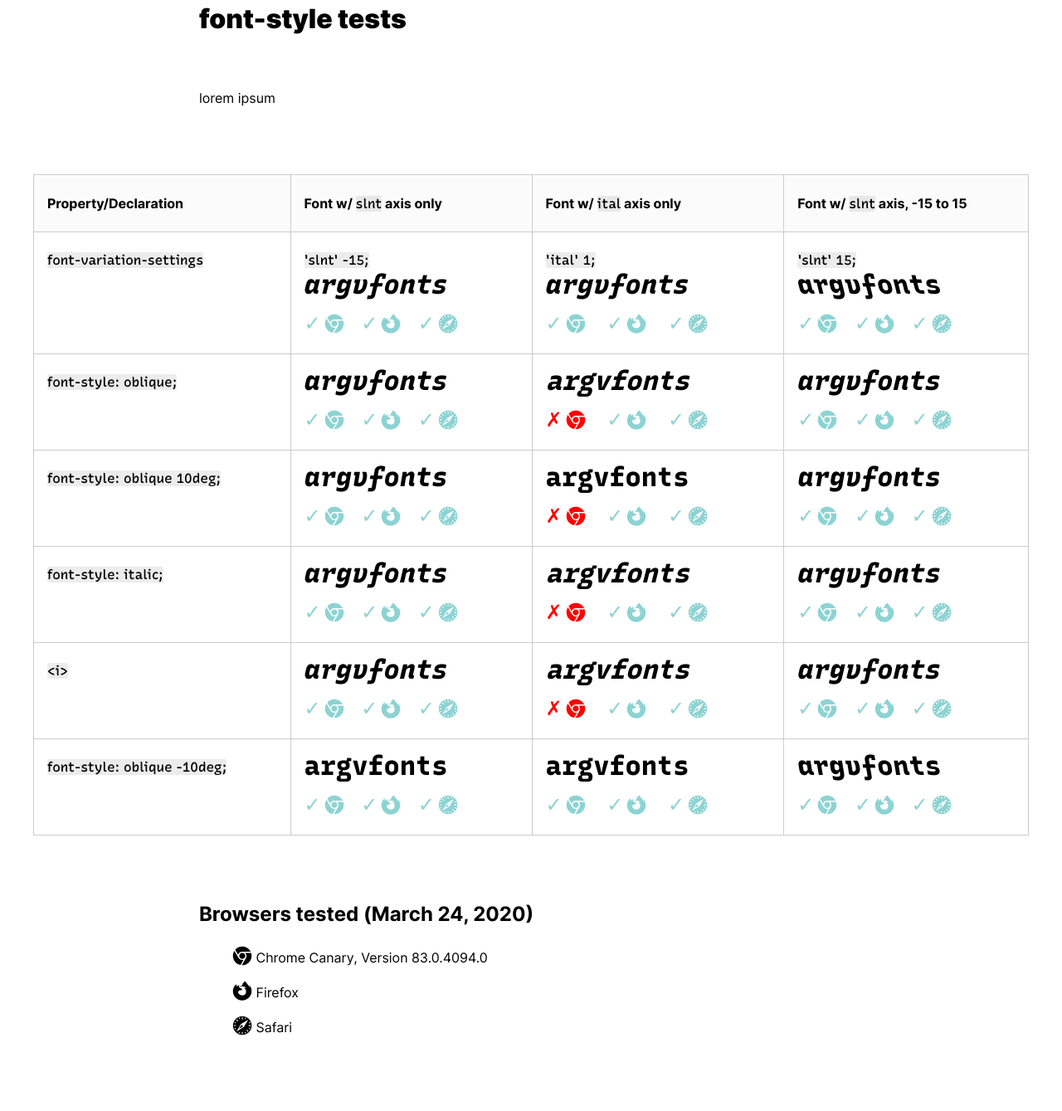
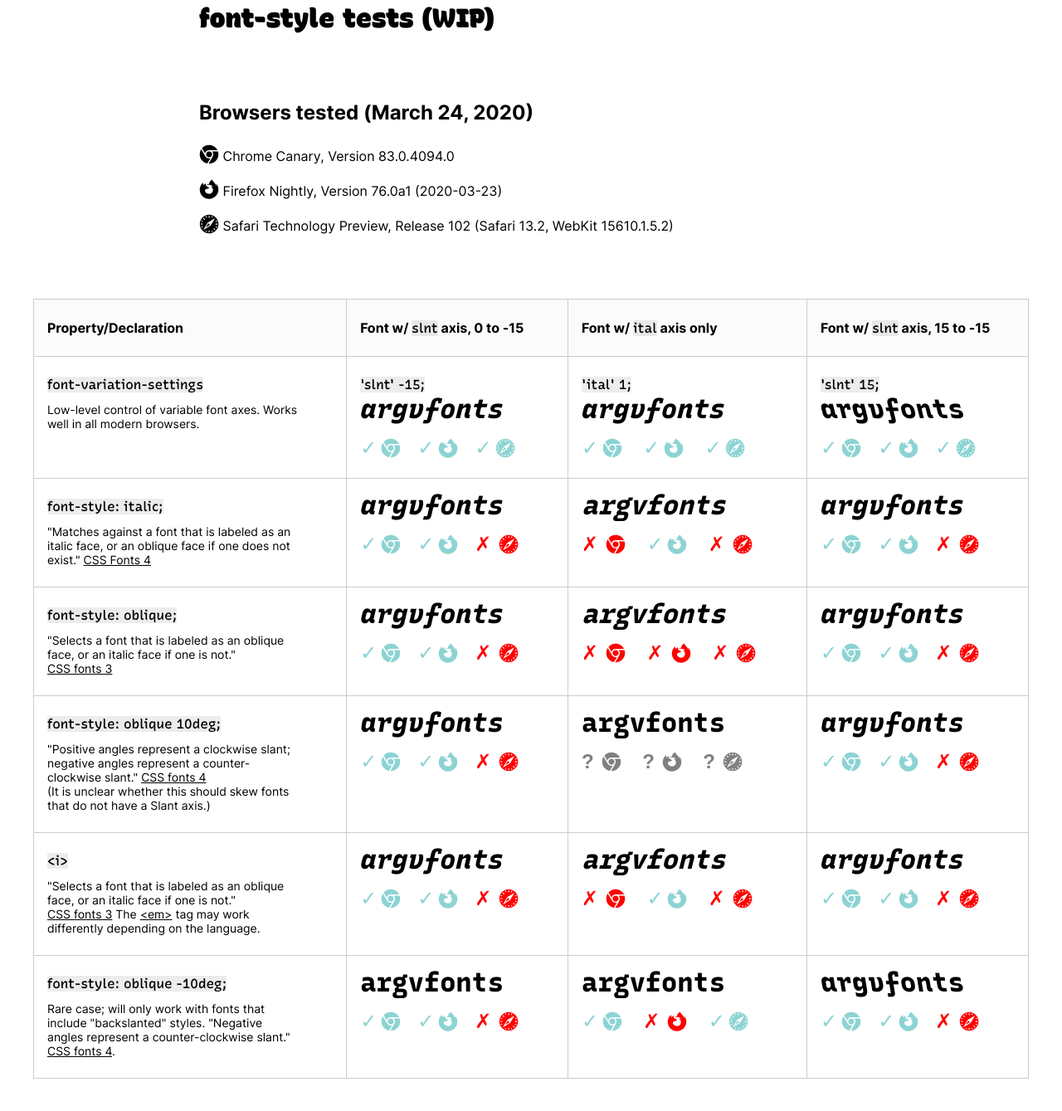
Before and after one commit to arrowtype/vf-slnt-test, a website: page slnt-ital-tests/index.html in a window 1280 px wide. Shown: the part 109-1448 px from the top of the page at 83% size. Drawn offline with Linux system fonts and the light colour scheme.

Commit message:
update status of browser support in table

```diff
--- a/slnt-ital-tests/index.html
+++ b/slnt-ital-tests/index.html
@@ -22,20 +22,50 @@
 	</svg>
 	<main>
 		<div class="centered-col">
-			<h1>font-style tests</h1>
-			<p>lorem ipsum</p>
+			<h1>font-style tests (WIP)</h1>
+			<!-- <p>
+			Takeaways for CSS Spec, Fonts Level 4:
+			</p>
+			<ul>
+				<li>
+					It is currently unclear what behavior should occur for <code>font-style: oblique XXdeg</code> if a font lacks a <code>slnt</code> axis.
+				</li>
+				<li>
+					Level 3 made it clear that <code>font-style:oblique</code> should select an italic face if an oblique one is not available.
+				</li>
+			</ul> -->
+		</div>
+		<div class="centered-col">
+			<h2>Browsers tested (March 24, 2020)</h2>
+			<ul class="browser-result">
+				<li>
+					<svg xmlns="http://www.w3.org/2000/svg" viewbox="0 0 512 512"><use xlink:href="#icon-chrome"></use></svg>
+					Chrome Canary, Version 83.0.4094.0
+				</li>
+				<li>
+					<svg xmlns="http://www.w3.org/2000/svg" viewbox="0 0 512 512"><use xlink:href="#icon-firefox"></use></svg>
+					Firefox Nightly, Version 76.0a1 (2020-03-23)
+				</li>
+				<li>
+					<svg xmlns="http://www.w3.org/2000/svg" viewbox="0 0 512 512"><use xlink:href="#icon-safari"></use></svg>
+					Safari Technology Preview, Release 102 (Safari 13.2, WebKit 15610.1.5.2)
+				</li>
+			</ul>
 		</div>
 		<table>
 		<tr>
 			<th>Property/Declaration</th>
-			<th>Font w/ <code>slnt</code> axis only</th>
+			<th>Font w/ <code>slnt</code> axis, 0 to -15</th>
 			<th>Font w/ <code>ital</code> axis only</th>
 			<!-- <th>Font w/ <code>slnt</code> & <code>ital</code> axes</th> -->
-			<th>Font w/ <code>slnt</code> axis, -15 to 15</th>
+			<th>Font w/ <code>slnt</code> axis, 15 to -15</th>
 		</tr>
 		<tr>
 			<td>
 				<code>font-variation-settings</code>
+				<div class="note">
+					Low-level control of variable font axes. Works well in all modern browsers.
+				</div>
 			</td>
 			<td>
 				<code>'slnt' -15;</code>
@@ -103,9 +133,42 @@
 			</td>
 		</tr>
 		<tr>
-			<td><code>font-style: oblique;</code></td>
 			<td>
-				<span class="slnt" style="font-style: oblique;">argvfonts</span>
+				<code>font-style: italic;</code>
+				<div class="note">
+					"Matches against a font that is labeled as an italic face, or an oblique face if one does not exist." <a href="https://drafts.csswg.org/css-fonts-4/#font-style-prop">CSS Fonts 4</a>
+				</div>
+			</td>
+			<td>
+				<span class="slnt" style="font-style: italic;">argvfonts</span>
+				<ul class="browser-result">
+					<li class="good">
+						<svg xmlns="http://www.w3.org/2000/svg" viewbox="0 0 512 512"><use xlink:href="#icon-chrome"></use></svg>
+					</li>
+					<li class="good">
+						<svg xmlns="http://www.w3.org/2000/svg" viewbox="0 0 512 512"><use xlink:href="#icon-firefox"></use></svg>
+					</li>
+					<li class="bad">
+						<svg xmlns="http://www.w3.org/2000/svg" viewbox="0 0 512 512"><use xlink:href="#icon-safari"></use></svg>
+					</li>
+				</ul>
+			</td>
+			<td class="ital">
+				<span class="ital" style="font-style: italic;">argvfonts</span>
+				<ul class="browser-result">
+					<li class="bad">
+						<svg xmlns="http://www.w3.org/2000/svg" viewbox="0 0 512 512"><use xlink:href="#icon-chrome"></use></svg>
+					</li>
+					<li class="good">
+						<svg xmlns="http://www.w3.org/2000/svg" viewbox="0 0 512 512"><use xlink:href="#icon-firefox"></use></svg>
+					</li>
+					<li class="bad">
+						<svg xmlns="http://www.w3.org/2000/svg" viewbox="0 0 512 512"><use xlink:href="#icon-safari"></use></svg>
+					</li>
+				</ul>
+			</td>
+			<!-- <td>
+				<span class="slnt_ital" style="font-style: italic;">argvfonts</span>
 				<ul class="browser-result">
 					<li class="good">
 						<svg xmlns="http://www.w3.org/2000/svg" viewbox="0 0 512 512"><use xlink:href="#icon-chrome"></use></svg>
@@ -117,6 +180,41 @@
 						<svg xmlns="http://www.w3.org/2000/svg" viewbox="0 0 512 512"><use xlink:href="#icon-safari"></use></svg>
 					</li>
 				</ul>
+			</td> -->
+			<td>
+				<span class="slnt_backslant" style="font-style: italic;">argvfonts</span>
+				<ul class="browser-result">
+					<li class="good">
+						<svg xmlns="http://www.w3.org/2000/svg" viewbox="0 0 512 512"><use xlink:href="#icon-chrome"></use></svg>
+					</li>
+					<li class="good">
+						<svg xmlns="http://www.w3.org/2000/svg" viewbox="0 0 512 512"><use xlink:href="#icon-firefox"></use></svg>
+					</li>
+					<li class="bad">
+						<svg xmlns="http://www.w3.org/2000/svg" viewbox="0 0 512 512"><use xlink:href="#icon-safari"></use></svg>
+					</li>
+				</ul>
+			</td>
+		</tr>
+		<tr>
+			<td><code>font-style: oblique;</code>
+				<div class="note">
+					"Selects a font that is labeled as an oblique face, or an italic face if one is not." <a href="https://drafts.csswg.org/css-fonts-3/#font-style-prop">CSS&nbsp;fonts&nbsp;3</a>
+				</div>
+			</td>
+			<td>
+				<span class="slnt" style="font-style: oblique;">argvfonts</span>
+				<ul class="browser-result">
+					<li class="good">
+						<svg xmlns="http://www.w3.org/2000/svg" viewbox="0 0 512 512"><use xlink:href="#icon-chrome"></use></svg>
+					</li>
+					<li class="good">
+						<svg xmlns="http://www.w3.org/2000/svg" viewbox="0 0 512 512"><use xlink:href="#icon-firefox"></use></svg>
+					</li>
+					<li class="bad">
+						<svg xmlns="http://www.w3.org/2000/svg" viewbox="0 0 512 512"><use xlink:href="#icon-safari"></use></svg>
+					</li>
+				</ul>
 			</td>
 			<td class="ital">
 				<span class="ital" style="font-style: oblique;">argvfonts</span>
@@ -124,10 +222,10 @@
 					<li class="bad">
 						<svg xmlns="http://www.w3.org/2000/svg" viewbox="0 0 512 512"><use xlink:href="#icon-chrome"></use></svg>
 					</li>
-					<li class="good">
+					<li class="bad">
 						<svg xmlns="http://www.w3.org/2000/svg" viewbox="0 0 512 512"><use xlink:href="#icon-firefox"></use></svg>
 					</li>
-					<li class="good">
+					<li class="bad">
 						<svg xmlns="http://www.w3.org/2000/svg" viewbox="0 0 512 512"><use xlink:href="#icon-safari"></use></svg>
 					</li>
 				</ul>
@@ -155,14 +253,19 @@
 					<li class="good">
 						<svg xmlns="http://www.w3.org/2000/svg" viewbox="0 0 512 512"><use xlink:href="#icon-firefox"></use></svg>
 					</li>
-					<li class="good">
+					<li class="bad">
 						<svg xmlns="http://www.w3.org/2000/svg" viewbox="0 0 512 512"><use xlink:href="#icon-safari"></use></svg>
 					</li>
 				</ul>
 			</td>
 		</tr>
 		<tr>
-			<td><code>font-style: oblique 10deg;</code></td>
+			<td><code>font-style: oblique 10deg;</code>
+				<div class="note">
+					"Positive angles represent a clockwise slant; negative angles represent a counter-clockwise slant." <a href="https://drafts.csswg.org/css-fonts-4/#font-style-prop">CSS&nbsp;fonts&nbsp;4</a>
+					<br> (It is unclear whether this should skew fonts that do not have a Slant axis.)
+				</div>
+			</td>
 			<td>
 				<span class="slnt" style="font-style: oblique 10deg;">argvfonts</span>
 				<ul class="browser-result">
@@ -172,7 +275,7 @@
 					<li class="good">
 						<svg xmlns="http://www.w3.org/2000/svg" viewbox="0 0 512 512"><use xlink:href="#icon-firefox"></use></svg>
 					</li>
-					<li class="good">
+					<li class="bad">
 						<svg xmlns="http://www.w3.org/2000/svg" viewbox="0 0 512 512"><use xlink:href="#icon-safari"></use></svg>
 					</li>
 				</ul>
@@ -180,13 +283,13 @@
 			<td class="ital">
 				<span class="ital" style="font-style: oblique 10deg;">argvfonts</span>
 				<ul class="browser-result">
-					<li class="bad">
+					<li class="maybe">
 						<svg xmlns="http://www.w3.org/2000/svg" viewbox="0 0 512 512"><use xlink:href="#icon-chrome"></use></svg>
 					</li>
-					<li class="good">
+					<li class="maybe">
 						<svg xmlns="http://www.w3.org/2000/svg" viewbox="0 0 512 512"><use xlink:href="#icon-firefox"></use></svg>
 					</li>
-					<li class="good">
+					<li class="maybe">
 						<svg xmlns="http://www.w3.org/2000/svg" viewbox="0 0 512 512"><use xlink:href="#icon-safari"></use></svg>
 					</li>
 				</ul>
@@ -214,73 +317,19 @@
 					<li class="good">
 						<svg xmlns="http://www.w3.org/2000/svg" viewbox="0 0 512 512"><use xlink:href="#icon-firefox"></use></svg>
 					</li>
-					<li class="good">
+					<li class="bad">
 						<svg xmlns="http://www.w3.org/2000/svg" viewbox="0 0 512 512"><use xlink:href="#icon-safari"></use></svg>
 					</li>
 				</ul>
 			</td>
 		</tr>
 		<tr>
-			<td><code>font-style: italic;</code></td>
-			<td>
-				<span class="slnt" style="font-style: italic;">argvfonts</span>
-				<ul class="browser-result">
-					<li class="good">
-						<svg xmlns="http://www.w3.org/2000/svg" viewbox="0 0 512 512"><use xlink:href="#icon-chrome"></use></svg>
-					</li>
-					<li class="good">
-						<svg xmlns="http://www.w3.org/2000/svg" viewbox="0 0 512 512"><use xlink:href="#icon-firefox"></use></svg>
-					</li>
-					<li class="good">
-						<svg xmlns="http://www.w3.org/2000/svg" viewbox="0 0 512 512"><use xlink:href="#icon-safari"></use></svg>
-					</li>
-				</ul>
+			<td><code>&lt;i&gt;</code>
+				<div class="note">
+					"Selects a font that is labeled as an oblique face, or an italic face if one is not." <a href="https://drafts.csswg.org/css-fonts-3/#font-style-prop">CSS&nbsp;fonts&nbsp;3</a>
+					The <a href="https://html.spec.whatwg.org/multipage/text-level-semantics.html#the-em-element">&lt;em&gt;</a> tag may work differently depending on the language.
+				</div>
 			</td>
-			<td class="ital">
-				<span class="ital" style="font-style: italic;">argvfonts</span>
-				<ul class="browser-result">
-					<li class="bad">
-						<svg xmlns="http://www.w3.org/2000/svg" viewbox="0 0 512 512"><use xlink:href="#icon-chrome"></use></svg>
-					</li>
-					<li class="good">
-						<svg xmlns="http://www.w3.org/2000/svg" viewbox="0 0 512 512"><use xlink:href="#icon-firefox"></use></svg>
-					</li>
-					<li class="good">
-						<svg xmlns="http://www.w3.org/2000/svg" viewbox="0 0 512 512"><use xlink:href="#icon-safari"></use></svg>
-					</li>
-				</ul>
-			</td>
-			<!-- <td>
-				<span class="slnt_ital" style="font-style: italic;">argvfonts</span>
-				<ul class="browser-result">
-					<li class="good">
-						<svg xmlns="http://www.w3.org/2000/svg" viewbox="0 0 512 512"><use xlink:href="#icon-chrome"></use></svg>
-					</li>
-					<li class="good">
-						<svg xmlns="http://www.w3.org/2000/svg" viewbox="0 0 512 512"><use xlink:href="#icon-firefox"></use></svg>
-					</li>
-					<li class="good">
-						<svg xmlns="http://www.w3.org/2000/svg" viewbox="0 0 512 512"><use xlink:href="#icon-safari"></use></svg>
-					</li>
-				</ul>
-			</td> -->
-			<td>
-				<span class="slnt_backslant" style="font-style: italic;">argvfonts</span>
-				<ul class="browser-result">
-					<li class="good">
-						<svg xmlns="http://www.w3.org/2000/svg" viewbox="0 0 512 512"><use xlink:href="#icon-chrome"></use></svg>
-					</li>
-					<li class="good">
-						<svg xmlns="http://www.w3.org/2000/svg" viewbox="0 0 512 512"><use xlink:href="#icon-firefox"></use></svg>
-					</li>
-					<li class="good">
-						<svg xmlns="http://www.w3.org/2000/svg" viewbox="0 0 512 512"><use xlink:href="#icon-safari"></use></svg>
-					</li>
-				</ul>
-			</td>
-		</tr>
-		<tr>
-			<td><code>&lt;i&gt;</code></td>
 			<td>
 				<span class="slnt"><i>argvfonts</i></span>
 				<ul class="browser-result">
@@ -290,7 +339,7 @@
 					<li class="good">
 						<svg xmlns="http://www.w3.org/2000/svg" viewbox="0 0 512 512"><use xlink:href="#icon-firefox"></use></svg>
 					</li>
-					<li class="good">
+					<li class="bad">
 						<svg xmlns="http://www.w3.org/2000/svg" viewbox="0 0 512 512"><use xlink:href="#icon-safari"></use></svg>
 					</li>
 				</ul>
@@ -304,7 +353,7 @@
 					<li class="good">
 						<svg xmlns="http://www.w3.org/2000/svg" viewbox="0 0 512 512"><use xlink:href="#icon-firefox"></use></svg>
 					</li>
-					<li class="good">
+					<li class="bad">
 						<svg xmlns="http://www.w3.org/2000/svg" viewbox="0 0 512 512"><use xlink:href="#icon-safari"></use></svg>
 					</li>
 				</ul>
@@ -332,14 +381,19 @@
 					<li class="good">
 						<svg xmlns="http://www.w3.org/2000/svg" viewbox="0 0 512 512"><use xlink:href="#icon-firefox"></use></svg>
 					</li>
-					<li class="good">
+					<li class="bad">
 						<svg xmlns="http://www.w3.org/2000/svg" viewbox="0 0 512 512"><use xlink:href="#icon-safari"></use></svg>
 					</li>
 				</ul>
 			</td>
 		</tr>
 		<tr>
-			<td><code>font-style: oblique -10deg;</code></td>
+			<td>
+				<code>font-style: oblique -10deg;</code>
+				<div class="note">
+					Rare case; will only work with fonts that include "backslanted" styles. "Negative angles represent a counter-clockwise slant." <a href="https://drafts.csswg.org/css-fonts-4/#font-style-prop">CSS&nbsp;fonts&nbsp;4</a>.
+				</div>
+			</td>
 			<td>
 				<span class="slnt" style="font-style: oblique -10deg;">argvfonts</span>
 				<ul class="browser-result">
@@ -349,7 +403,7 @@
 					<li class="good">
 						<svg xmlns="http://www.w3.org/2000/svg" viewbox="0 0 512 512"><use xlink:href="#icon-firefox"></use></svg>
 					</li>
-					<li class="good">
+					<li class="bad">
 						<svg xmlns="http://www.w3.org/2000/svg" viewbox="0 0 512 512"><use xlink:href="#icon-safari"></use></svg>
 					</li>
 				</ul>
@@ -360,7 +414,7 @@
 					<li class="good">
 						<svg xmlns="http://www.w3.org/2000/svg" viewbox="0 0 512 512"><use xlink:href="#icon-chrome"></use></svg>
 					</li>
-					<li class="good">
+					<li class="bad">
 						<svg xmlns="http://www.w3.org/2000/svg" viewbox="0 0 512 512"><use xlink:href="#icon-firefox"></use></svg>
 					</li>
 					<li class="good">
@@ -391,7 +445,7 @@
 					<li class="good">
 						<svg xmlns="http://www.w3.org/2000/svg" viewbox="0 0 512 512"><use xlink:href="#icon-firefox"></use></svg>
 					</li>
-					<li class="good">
+					<li class="bad">
 						<svg xmlns="http://www.w3.org/2000/svg" viewbox="0 0 512 512"><use xlink:href="#icon-safari"></use></svg>
 					</li>
 				</ul>
@@ -399,23 +453,7 @@
 		</tr>
 
 	</table>
-	<div class="centered-col">
-		<h2>Browsers tested (March 24, 2020)</h2>
-		<ul class="browser-result">
-			<li>
-				<svg xmlns="http://www.w3.org/2000/svg" viewbox="0 0 512 512"><use xlink:href="#icon-chrome"></use></svg>
-				Chrome Canary, Version 83.0.4094.0
-			</li>
-			<li>
-				<svg xmlns="http://www.w3.org/2000/svg" viewbox="0 0 512 512"><use xlink:href="#icon-firefox"></use></svg>
-				Firefox
-			</li>
-			<li>
-				<svg xmlns="http://www.w3.org/2000/svg" viewbox="0 0 512 512"><use xlink:href="#icon-safari"></use></svg>
-				Safari
-			</li>
-		</ul>
-	</div>
+
 	</main>
 </body>
 </html>
--- a/slnt-ital-tests/style.css
+++ b/slnt-ital-tests/style.css
@@ -83,7 +83,8 @@ main {
 }
 
 h1 {
-	font-weight: 900;
+	font-family: 'RecVF', monospace;
+	font-weight: 1000;
 	font-variation-settings: 'CASL' 1;
 	margin: calc(2 * var(--pad)) 0;
 }
@@ -139,18 +140,24 @@ table ul {
 	padding-left: 0;
 }
 
+table .note {
+	max-width: 35ch;
+	font-size: 0.875em;
+}
+
 /* END table */
 
 /* browser test results */
 
 table li {
-	font-family: serif;
+	font-family: sans-serif;
 	display: inline-block;
 	padding-right: 0.5rem;
 }
 
 .browser-result {
 	margin: 0;
+	padding: 0;
 	list-style: none;
 }
 
@@ -183,6 +190,18 @@ table li {
 .browser-result .bad:before {
 	font-size: 1.5rem;
 	content: "✗";
+	padding-right: 0.275rem;
+}
+
+.browser-result .maybe {
+	color: gray;
+	list-style: none;
+	font-weight: 600;
+}
+.browser-result .maybe:before {
+	font-size: 1.5rem;
+	content: "?";
+	padding-right: 0.275rem;
 }
 
 /* END browser test results */
```
